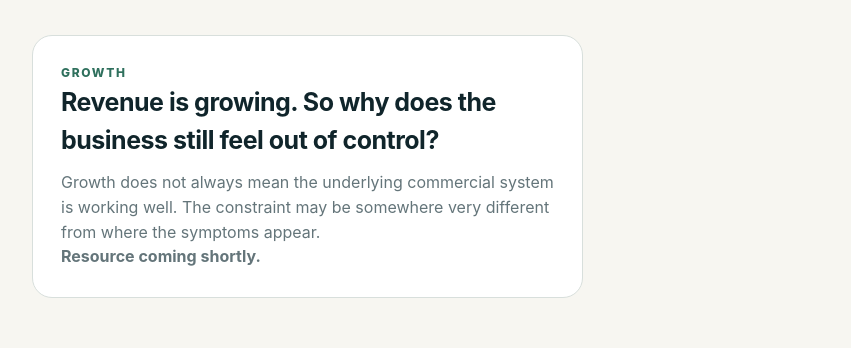
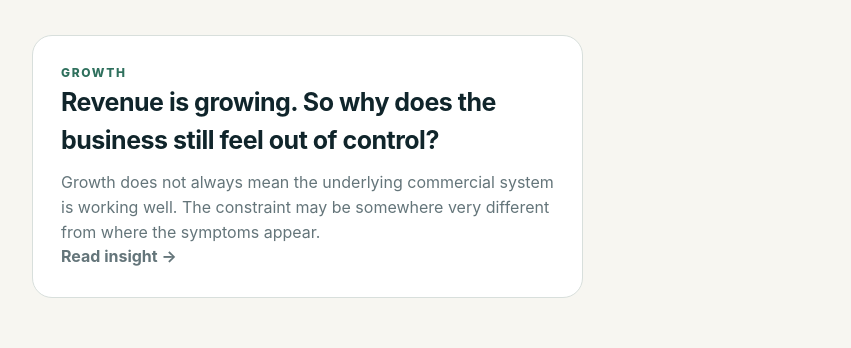
Before and after one commit to revenueexecution/Website, a plain HTML site: page resources/index.html in a window 1280 px wide. Shown: the part 729-1077 px from the top of the page, without its empty margins (46-897 px from the left). Drawn offline with Linux system fonts and the light colour scheme.

Commit message:
Link RE-001 from Resources page

```diff
--- a/resources/index.html
+++ b/resources/index.html
@@ -86,7 +86,11 @@
 
     <div class="grid-2">
 
-      <div class="card">
+      <a
+  class="card"
+  href="./articles/revenue-growth-without-control.html"
+  style="display:block;"
+>
 
   <div class="eyebrow">
     Growth
@@ -103,10 +107,10 @@
   </p>
 
   <p>
-          <strong>Resource coming shortly.</strong>
+    <strong>Read insight →</strong>
   </p>
 
-      </div>
+</a>
 
     </div>
 
```
Lines whose indentation alone changed are shown as unchanged.
